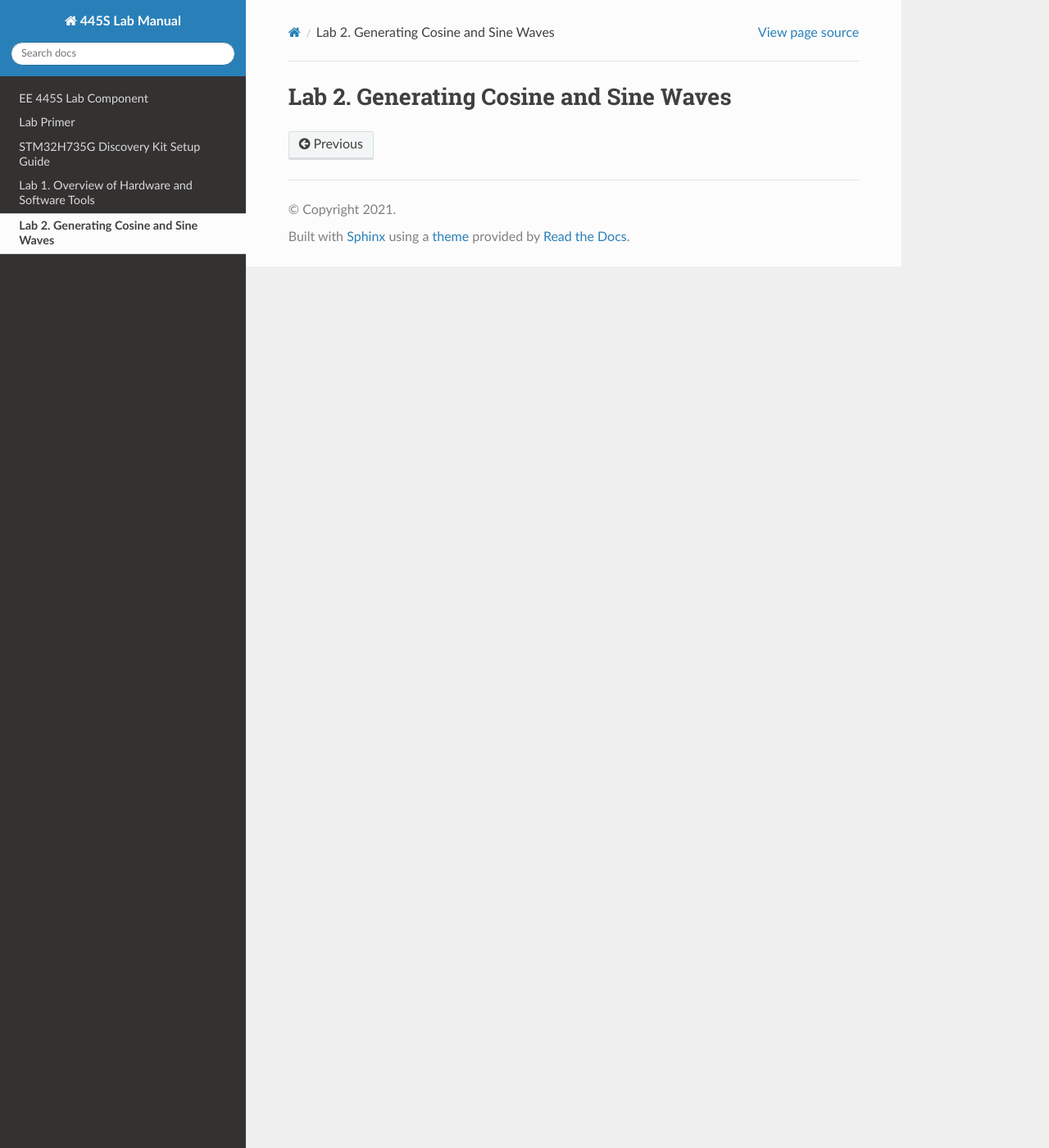
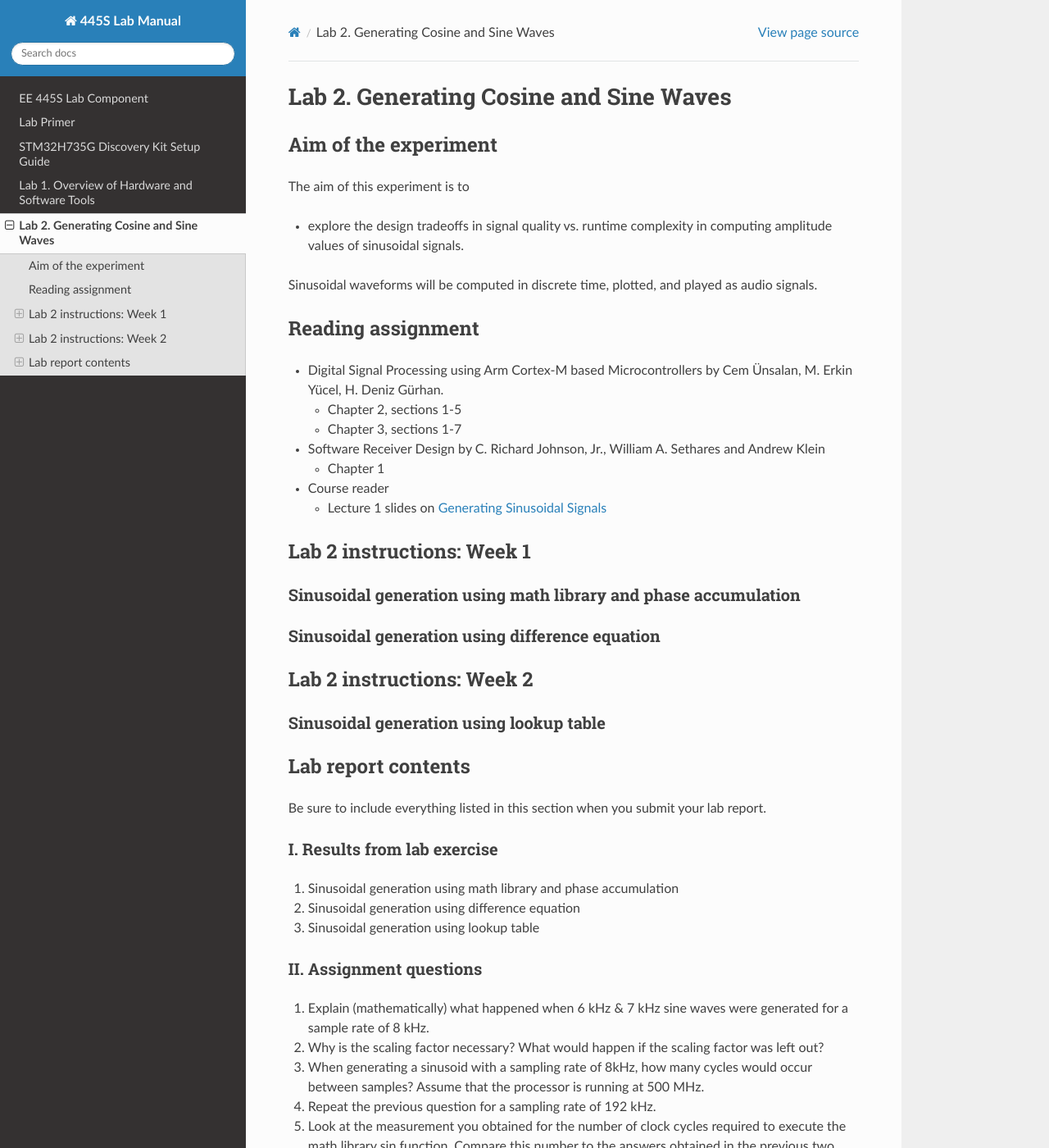
Before and after one commit to danjacobellis/EE445S-lab, a Sphinx documentation site: the page built from docs/lab2.md, in a window 1280 px wide and 1400 px high. Shown: the whole window at 82% size. Built offline with Sphinx 7.4.7 and the Read the Docs theme 2.0.0, drawn with Linux system fonts in a browser that asks for light colours; some of the changed text lies outside the part shown.

Commit message:
initial version of lab 2

````diff
--- a/docs/lab2.md
+++ b/docs/lab2.md
@@ -1,4 +1,57 @@
 # Lab 2. Generating Cosine and Sine Waves
 
-```{toctree}
-```
+## Aim of the experiment
+
+The aim of this experiment is to
+
+* explore the design tradeoffs in signal quality vs. runtime complexity in computing amplitude values of sinusoidal signals.
+
+Sinusoidal waveforms will be computed in discrete time, plotted, and played as audio signals.
+
+## Reading assignment
+
+* Digital Signal Processing using Arm Cortex-M based Microcontrollers by Cem Ünsalan, M. Erkin Yücel, H. Deniz Gürhan.
+    * Chapter 2, sections 1-5
+    * Chapter 3, sections 1-7
+
+* Software Receiver Design by C. Richard Johnson, Jr., William A. Sethares and Andrew Klein
+	* Chapter 1
+
+* Course reader
+    * Lecture 1 slides on [Generating Sinusoidal Signals][1]
+
+## Lab 2 instructions: Week 1
+
+### Sinusoidal generation using math library and phase accumulation
+
+### Sinusoidal generation using difference equation
+
+## Lab 2 instructions: Week 2
+
+### Sinusoidal generation using lookup table
+
+## Lab report contents
+
+Be sure to include everything listed in this section when you submit your lab report.
+
+### I. Results from lab exercise
+
+1. Sinusoidal generation using math library and phase accumulation
+
+2. Sinusoidal generation using difference equation
+
+3. Sinusoidal generation using lookup table
+
+### II. Assignment questions
+
+1. Explain (mathematically) what happened when 6 kHz & 7 kHz sine waves were generated for a sample rate of 8 kHz.
+
+2. Why is the scaling factor necessary? What would happen if the scaling factor was left out?
+
+3. When generating a sinusoid with a sampling rate of 8kHz, how many cycles would occur between samples? Assume that the processor is running at 500 MHz.
+
+4. Repeat the previous question for a sampling rate of 192 kHz.
+
+5. Look at the measurement you obtained for the number of clock cycles required to execute the math library sin function. Compare this number to the answers obtained in the previous two question. What do these numbers tell you about the feasibility of the math library method for generating sinusoids as the sampling rate increases?
+
+[1]:http://users.ece.utexas.edu/~bevans/courses/realtime/lectures/01_Sinusoids/lecture1.ppt
````
